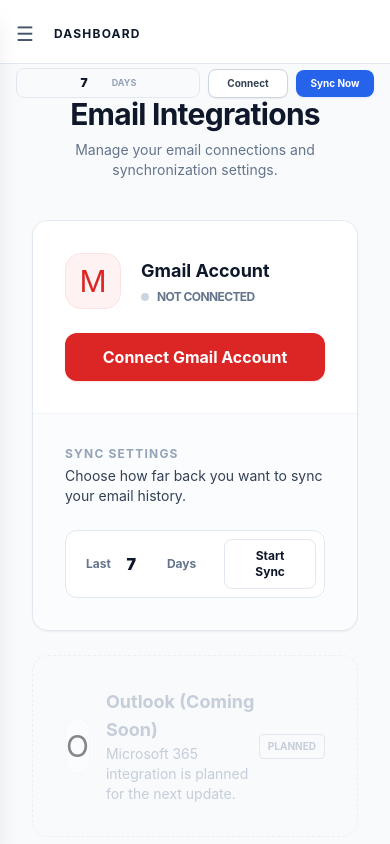
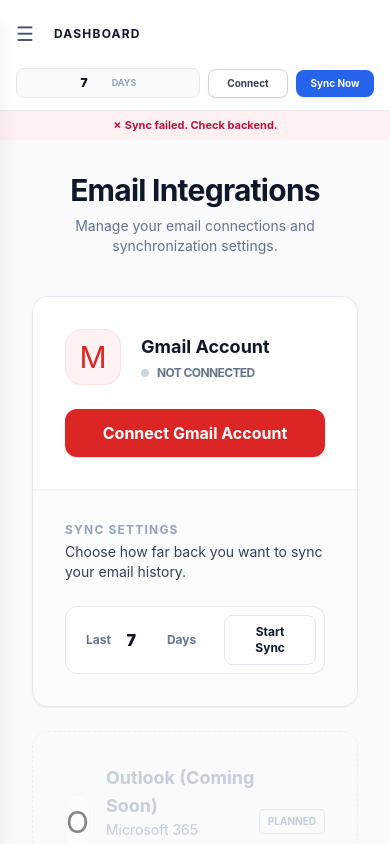
Before and after one commit to Hetbhavsar22/BeyondChats, a React (Create React App) app in the folder frontend/: page /integrations in a window 390 px wide. Both pictures are taken after a click on the button "Sync Now". Built offline with nearby package versions, Linux system fonts and the light colour scheme; no server answers.

Commit message:
Fix: Auto-refresh after sync, replace alert with inline toast

```diff
--- a/frontend/src/components/TopBar.jsx
+++ b/frontend/src/components/TopBar.jsx
@@ -1,10 +1,11 @@
 import { useState, useEffect } from "react"
 import api from "../api/api"
 
-export default function TopBar({ onMenuClick }) {
+export default function TopBar({ onMenuClick, onSyncComplete }) {
   const [days, setDays] = useState(7)
   const [loading, setLoading] = useState(false)
   const [isConnected, setIsConnected] = useState(false)
+  const [syncMsg, setSyncMsg] = useState(null)
 
   useEffect(() => {
     checkStatus()
@@ -25,18 +26,22 @@
 
   const syncEmails = async () => {
     setLoading(true)
+    setSyncMsg(null)
     try {
       await api.post("/sync", { days })
-      alert("Sync completed")
+      if (onSyncComplete) onSyncComplete()
+      setSyncMsg({ type: 'success', text: `✓ Synced ${days}-day inbox` })
     } catch (err) {
-      alert("System sync error")
+      setSyncMsg({ type: 'error', text: '✗ Sync failed. Check backend.' })
     } finally {
       setLoading(false)
+      setTimeout(() => setSyncMsg(null), 3500)
     }
   }
 
   return (
-    <div className="bg-white border-b border-slate-200 min-h-16 lg:h-16 flex flex-col lg:flex-row lg:items-center justify-between px-4 lg:px-6 sticky top-0 z-30 py-3 lg:py-0 transition-all">
+    <div className="sticky top-0 z-30 bg-white">
+      <div className="border-b border-slate-200 min-h-16 lg:h-16 flex flex-col lg:flex-row lg:items-center justify-between px-4 lg:px-6 py-3 lg:py-0 transition-all">
       <div className="flex items-center justify-between w-full lg:w-auto mb-3 lg:mb-0">
         <div className="flex items-center gap-3">
           <button
@@ -91,6 +96,14 @@
           </button>
         </div>
       </div>
+      </div>
+      {syncMsg && (
+        <div className={`text-center text-[11px] font-bold py-1.5 px-4 transition-all ${
+          syncMsg.type === 'success' ? 'bg-green-50 text-green-700' : 'bg-rose-50 text-rose-700'
+        }`}>
+          {syncMsg.text}
+        </div>
+      )}
     </div>
   )
 }
```
